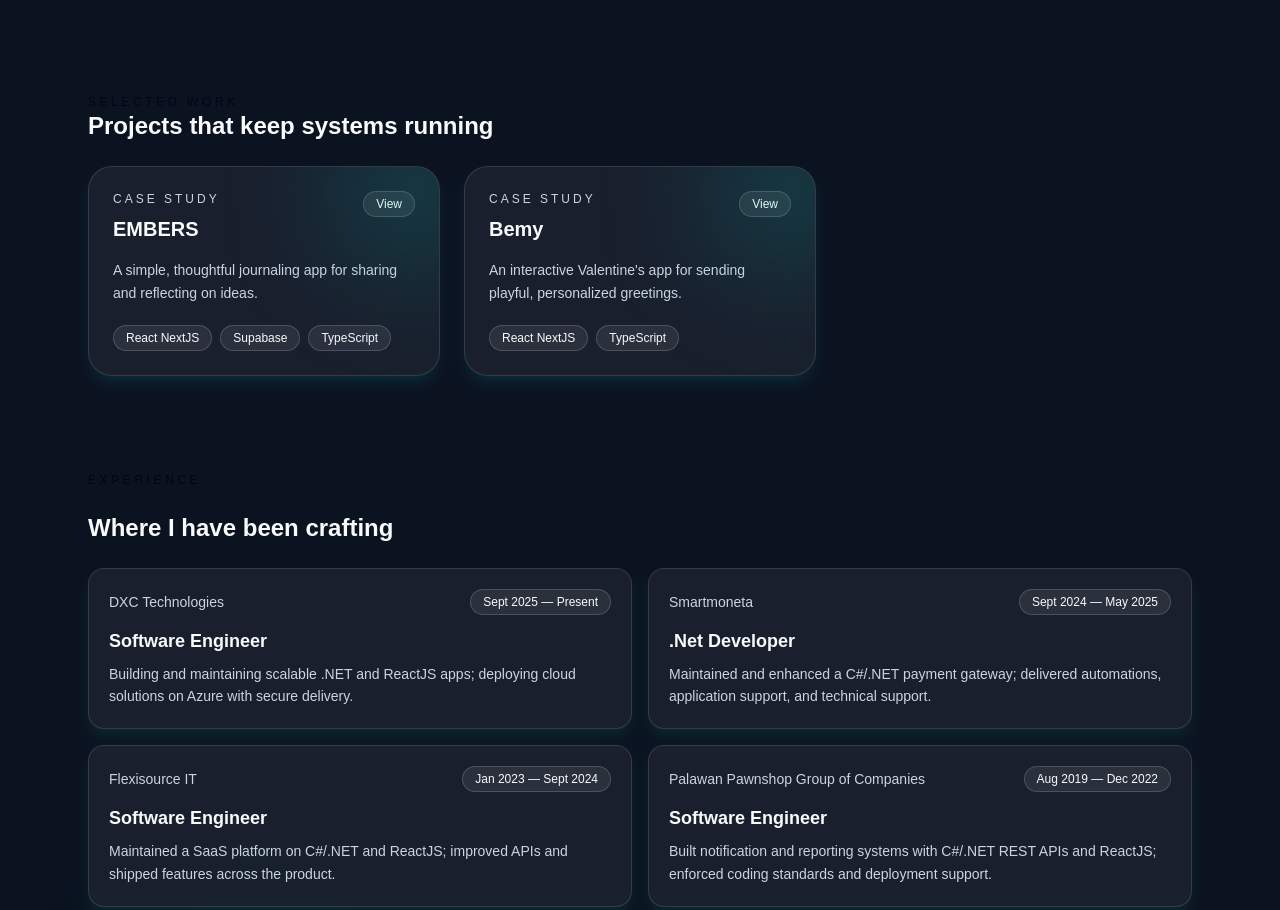
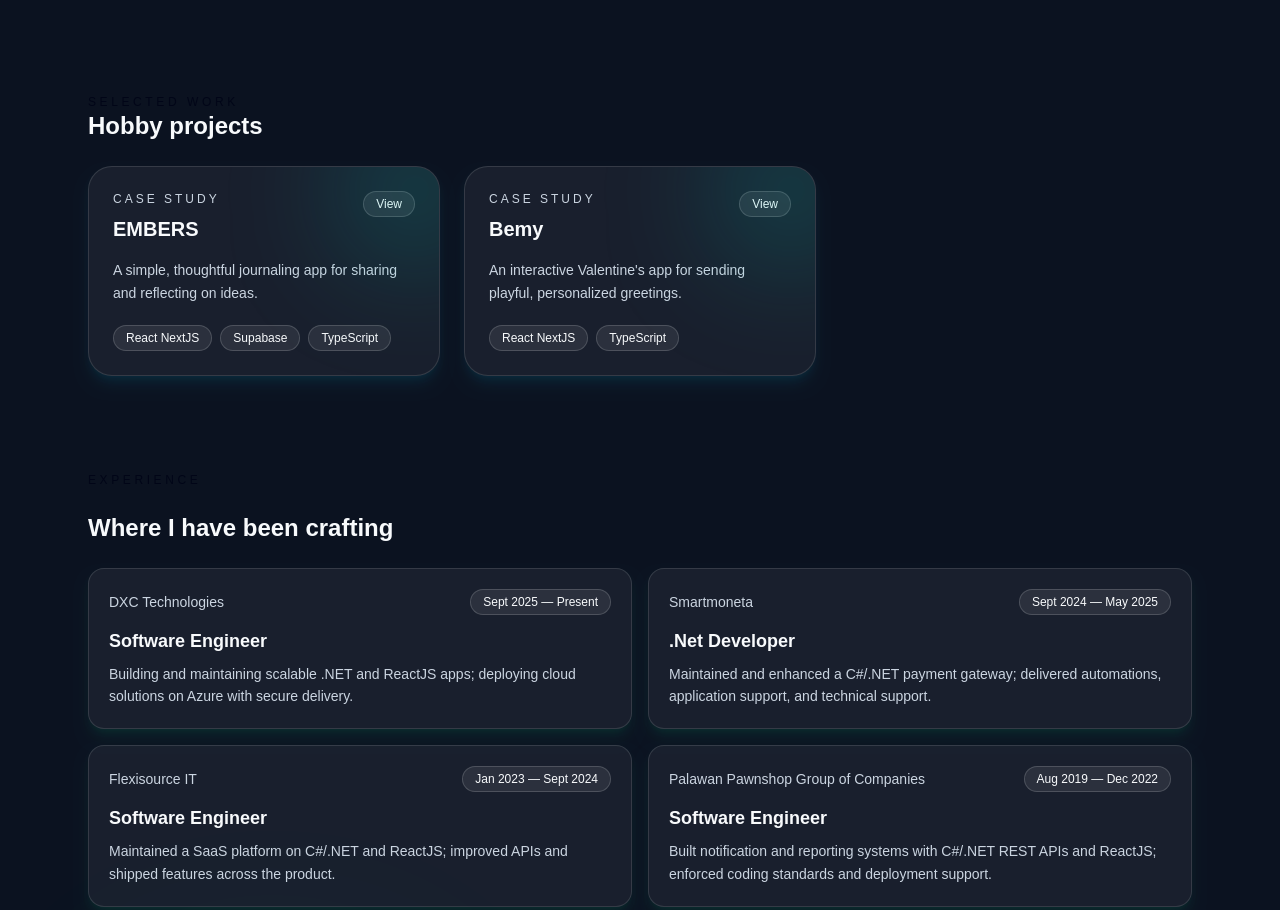
Before and after one commit to average04/porfolio, a Next.js app in the folder portfolio/: page / in a window 1280 px wide. Shown: the part 1226-2136 px from the top of the page. Built offline with nearby package versions, Linux system fonts and the light colour scheme.

Commit message:
Updated page

```diff
--- a/portfolio/app/page.tsx
+++ b/portfolio/app/page.tsx
@@ -345,7 +345,7 @@ export default function Home() {
           <div className="flex items-center justify-between">
             <div>
               <p className="text-xs uppercase tracking-[0.3em] text-slate-950 dark:text-cyan-600">Selected work</p>
-              <h2 className="text-2xl font-semibold text-primary">Projects that keep systems running</h2>
+              <h2 className="text-2xl font-semibold text-primary">Hobby projects</h2>
             </div>
 
           </div>
```
